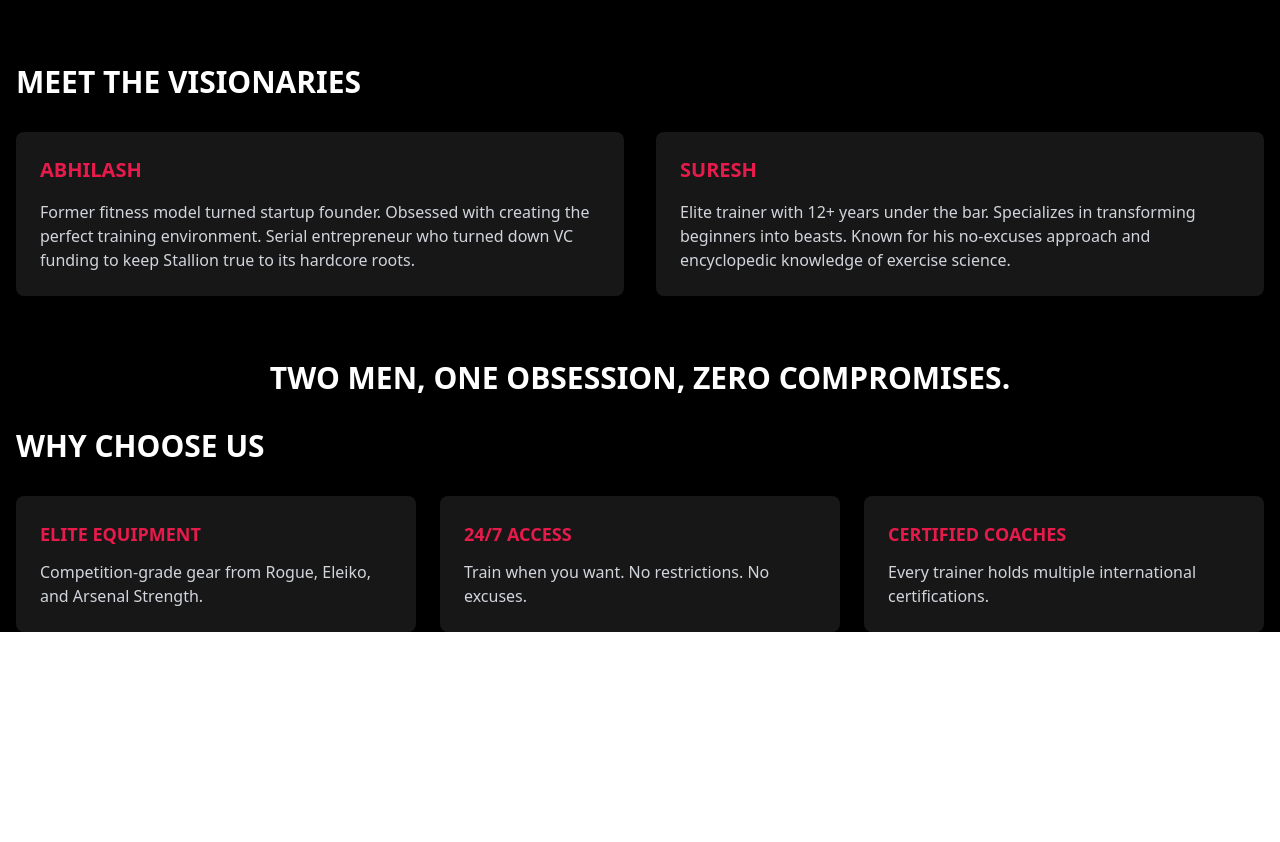
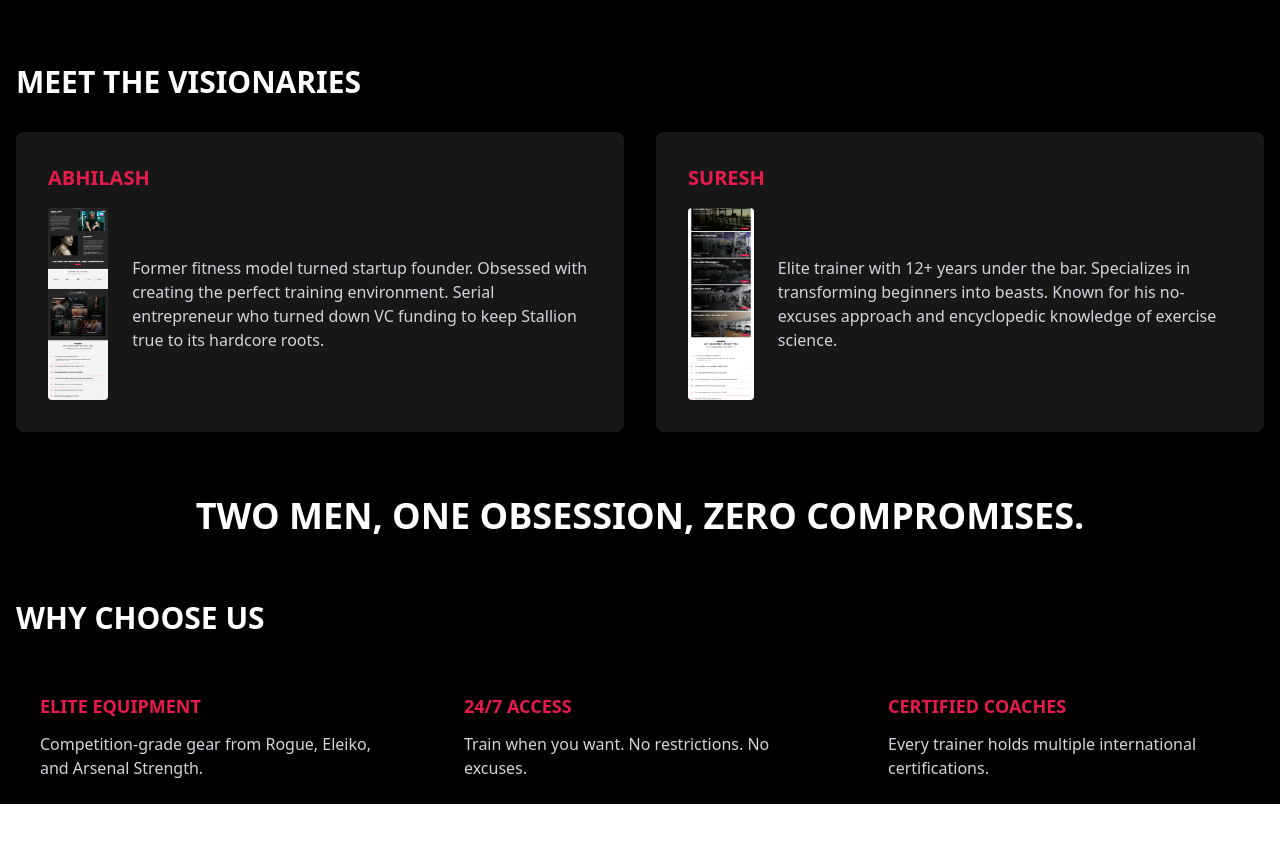
Before and after one commit to vc-tm/p-340600, a React (Vite) app: page /about in a window 1280 px wide. Shown: the part 420-1262 px from the top of the page. Before the commit the page ends 1116 px from the top, so only its background shows below. Built offline with nearby package versions, Linux system fonts and the light colour scheme.

Commit message:
Add images to pages
Add images to About, Events, Branches, Stallion Classic, and Contact pages.

```diff
--- a/src/pages/About.tsx
+++ b/src/pages/About.tsx
@@ -7,90 +7,116 @@ const About = () => {
   return (
     <div className="bg-black min-h-screen">
       <Header />
+
       <div className="container mx-auto px-4 pt-32">
         <motion.h1
           initial={{ opacity: 0, y: 20 }}
           animate={{ opacity: 1, y: 0 }}
           className="text-5xl font-bold text-white mb-8"
         >
-          FROM 1 RACK TO 1000 <br />TONNES OF IRON
+          FROM 1 RACK TO 1000
+          <br />
+          TONNES OF IRON
         </motion.h1>
 
         <motion.section
           initial={{ opacity: 0 }}
           animate={{ opacity: 1 }}
           transition={{ delay: 0.2 }}
-          className="text-white mb-16"
+          className="mb-16"
         >
-          <h2 className="text-3xl font-bold mb-6">ABOUT US</h2>
+          <h2 className="text-3xl font-bold text-white mb-6">ABOUT US</h2>
           <p className="text-gray-300 leading-relaxed max-w-3xl">
             The story starts with a 23-year-old student who transformed his garage into a gym during Covid. A year later, we had our first commercial space. Today, we're India's fastest-growing chain of hardcore performance gyms. We don't do Zumba. No cookie-cutter routines. No BS promises about magic pills. Just pure, brutally effective strength and conditioning—backed by a team that lives what they preach.
           </p>
         </motion.section>
 
-        <motion.section
-          initial={{ opacity: 0 }}
-          animate={{ opacity: 1 }}
-          transition={{ delay: 0.4 }}
-          className="mb-16"
-        >
+        <section className="mb-16">
           <h2 className="text-3xl font-bold text-white mb-8">MEET THE VISIONARIES</h2>
           <div className="grid md:grid-cols-2 gap-8">
-            <div className="bg-neutral-900 p-6 rounded-lg">
+            <motion.div
+              initial={{ opacity: 0, x: -20 }}
+              animate={{ opacity: 1, x: 0 }}
+              transition={{ delay: 0.4 }}
+              className="bg-neutral-900 p-8 rounded-lg"
+            >
               <h3 className="text-[rgba(231,27,75,1)] text-xl font-bold mb-4">ABHILASH</h3>
-              <p className="text-gray-300">Former fitness model turned startup founder. Obsessed with creating the perfect training environment. Serial entrepreneur who turned down VC funding to keep Stallion true to its hardcore roots.</p>
+              <div className="flex items-center gap-6">
+                <img
+                  src={"/lovable-uploads/c4507176-f5a9-4388-a3c7-8d4a38c39a7f.png"}
+                  alt="Abhilash"
+                  className="w-48 h-48 object-cover rounded"
+                />
+                <p className="text-gray-300">
+                  Former fitness model turned startup founder. Obsessed with creating the perfect training environment. Serial entrepreneur who turned down VC funding to keep Stallion true to its hardcore roots.
+                </p>
               </div>
-            <div className="bg-neutral-900 p-6 rounded-lg">
+            </motion.div>
+
+            <motion.div
+              initial={{ opacity: 0, x: 20 }}
+              animate={{ opacity: 1, x: 0 }}
+              transition={{ delay: 0.6 }}
+              className="bg-neutral-900 p-8 rounded-lg"
+            >
               <h3 className="text-[rgba(231,27,75,1)] text-xl font-bold mb-4">SURESH</h3>
-              <p className="text-gray-300">Elite trainer with 12+ years under the bar. Specializes in transforming beginners into beasts. Known for his no-excuses approach and encyclopedic knowledge of exercise science.</p>
+              <div className="flex items-center gap-6">
+                <img
+                  src={"/lovable-uploads/d652d2d5-9102-4348-b494-dfd06cfb1e02.png"}
+                  alt="Suresh"
+                  className="w-48 h-48 object-cover rounded"
+                />
+                <p className="text-gray-300">
+                  Elite trainer with 12+ years under the bar. Specializes in transforming beginners into beasts. Known for his no-excuses approach and encyclopedic knowledge of exercise science.
+                </p>
               </div>
+            </motion.div>
           </div>
-        </motion.section>
+        </section>
 
         <motion.h2
           initial={{ opacity: 0 }}
           animate={{ opacity: 1 }}
-          transition={{ delay: 0.6 }}
-          className="text-3xl font-bold text-center text-white mb-8"
+          transition={{ delay: 0.8 }}
+          className="text-4xl font-bold text-center text-white mb-16"
         >
           TWO MEN, ONE OBSESSION, ZERO COMPROMISES.
         </motion.h2>
 
-        <motion.section
-          initial={{ opacity: 0 }}
-          animate={{ opacity: 1 }}
-          transition={{ delay: 0.8 }}
-          className="mb-16"
-        >
+        <section className="mb-16">
           <h2 className="text-3xl font-bold text-white mb-8">WHY CHOOSE US</h2>
           <div className="grid md:grid-cols-3 gap-6">
-            {[
-              {
-                title: "ELITE EQUIPMENT",
-                description: "Competition-grade gear from Rogue, Eleiko, and Arsenal Strength."
-              },
-              {
-                title: "24/7 ACCESS",
-                description: "Train when you want. No restrictions. No excuses."
-              },
-              {
-                title: "CERTIFIED COACHES",
-                description: "Every trainer holds multiple international certifications."
-              }
-            ].map((item, index) => (
             <motion.div
-                key={index}
               initial={{ opacity: 0, y: 20 }}
               animate={{ opacity: 1, y: 0 }}
-                transition={{ delay: 0.8 + (index * 0.2) }}
-                className="bg-neutral-900 p-6 rounded-lg hover:bg-neutral-800 transition-colors"
+              transition={{ delay: 1.0 }}
+              className="p-6 hover:bg-neutral-800 transition-colors rounded-lg"
             >
-                <h3 className="text-[rgba(231,27,75,1)] text-lg font-bold mb-3">{item.title}</h3>
-                <p className="text-gray-300">{item.description}</p>
+              <h3 className="text-[rgba(231,27,75,1)] text-lg font-bold mb-3">ELITE EQUIPMENT</h3>
+              <p className="text-gray-300">Competition-grade gear from Rogue, Eleiko, and Arsenal Strength.</p>
             </motion.div>
-            ))}
+
+            <motion.div
+              initial={{ opacity: 0, y: 20 }}
+              animate={{ opacity: 1, y: 0 }}
+              transition={{ delay: 1.2 }}
+              className="p-6 hover:bg-neutral-800 transition-colors rounded-lg"
+            >
+              <h3 className="text-[rgba(231,27,75,1)] text-lg font-bold mb-3">24/7 ACCESS</h3>
+              <p className="text-gray-300">Train when you want. No restrictions. No excuses.</p>
+            </motion.div>
+
+            <motion.div
+              initial={{ opacity: 0, y: 20 }}
+              animate={{ opacity: 1, y: 0 }}
+              transition={{ delay: 1.4 }}
+              className="p-6 hover:bg-neutral-800 transition-colors rounded-lg"
+            >
+              <h3 className="text-[rgba(231,27,75,1)] text-lg font-bold mb-3">CERTIFIED COACHES</h3>
+              <p className="text-gray-300">Every trainer holds multiple international certifications.</p>
+            </motion.div>
           </div>
-        </motion.section>
+        </section>
       </div>
     </div>
   );
```
Also changed, not shown: public/lovable-uploads/c4507176-f5a9-4388-a3c7-8d4a38c39a7f.png (added), public/lovable-uploads/d652d2d5-9102-4348-b494-dfd06cfb1e02.png (added). Lines whose indentation alone changed are shown as unchanged.
